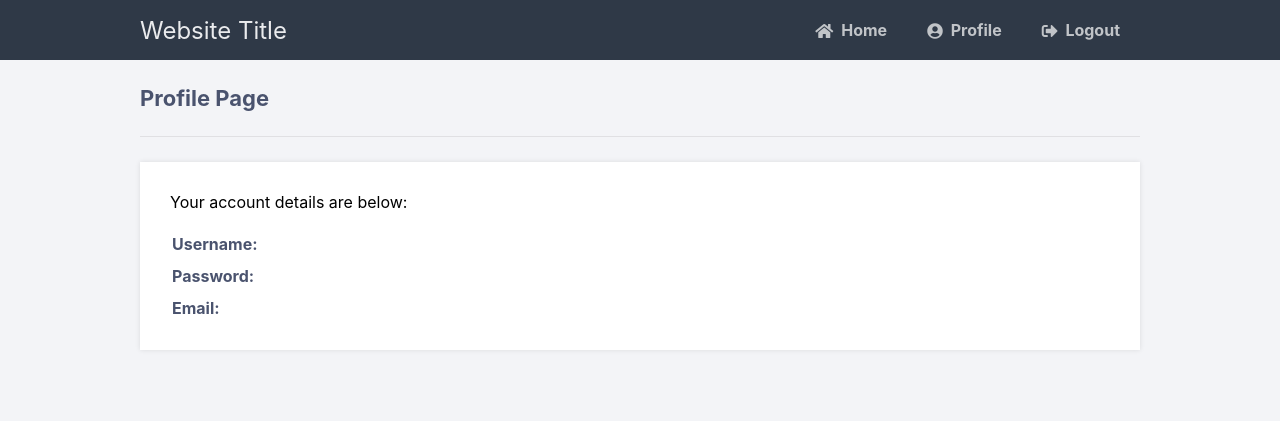
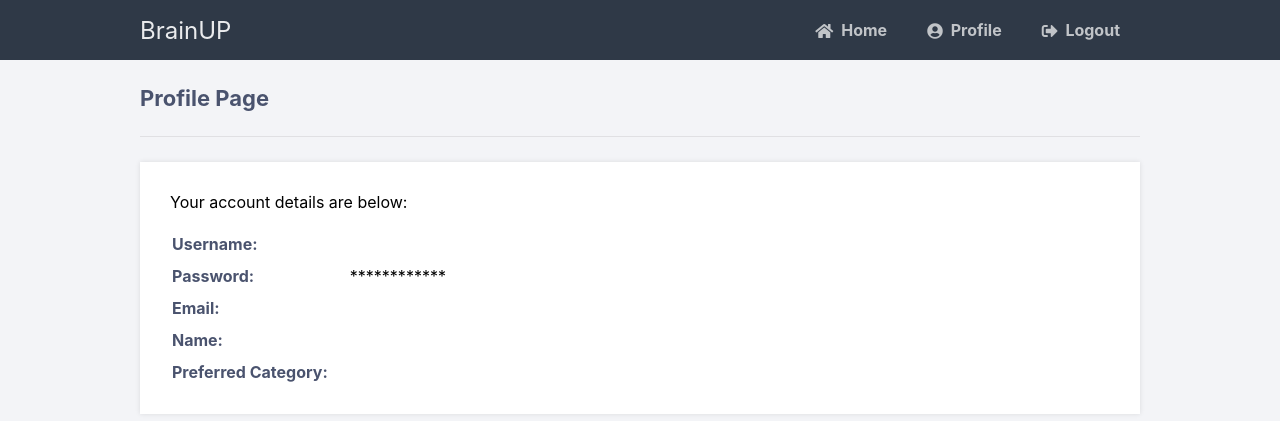
Before and after one commit to TibiDumitru/brainUP, a Flask app: page /pythonlogin/profile in a window 1280 px wide. Shown: the top 421 px of the page. Run offline with Flask 2, Linux system fonts and the light colour scheme; the visitor is signed in with stand-in values (Sample User, id 1); data that the repository does not hold is empty; some libraries are stand-ins or nearby versions.

Commit message:
Add files via upload

```diff
--- a/main.py
+++ b/main.py
@@ -64,11 +64,14 @@ def register():
     # Output message if something goes wrong...
     msg = ''
     # Check if "username", "password" and "email" POST requests exist (user submitted form)
-    if request.method == 'POST' and 'username' in request.form and 'password' in request.form and 'email' in request.form:
+    if request.method == 'POST' and 'username' in request.form and 'password' in request.form and 'email' in request.form and 'name' in request.form and 'category' in request.form:
         # Create variables for easy access
         username = request.form['username']
         password = request.form['password']
         email = request.form['email']
+        name = request.form['name']
+        category = request.form['category']
+
         # Check if account exists using MySQL
         cursor = mysql.connection.cursor(MySQLdb.cursors.DictCursor)
         cursor.execute('SELECT * FROM accounts WHERE username = %s', (username,))
@@ -80,11 +83,13 @@ def register():
             msg = 'Invalid email address!'
         elif not re.match(r'[A-Za-z0-9]+', username):
             msg = 'Username must contain only characters and numbers!'
-        elif not username or not password or not email:
+        elif not re.match(r'[A-Za-z]+', name):
+            msg = 'Name must contain only characters!'
+        elif not username or not password or not email or not name or not category:
             msg = 'Please fill out the form!'
         else:
             # Account doesnt exists and the form data is valid, now insert new account into accounts table
-            cursor.execute('INSERT INTO accounts VALUES (NULL, %s, %s, %s)', (username, password, email,))
+            cursor.execute('INSERT INTO accounts VALUES (NULL, %s, %s, %s, %s, %s)', (username, password, email, name, category,))
             mysql.connection.commit()
             msg = 'You have successfully registered!'
     elif request.method == 'POST':
--- a/templates/index.html
+++ b/templates/index.html
@@ -2,7 +2,7 @@
 <html>
 	<head>
 		<meta charset="utf-8">
-		<title>Login</title>
+		<title>BrainUP</title>
 		<link rel="stylesheet" href="{{ url_for('static', filename='style.css') }}">
 		<link rel="stylesheet" href="https://use.fontawesome.com/releases/v5.7.1/css/all.css">
 	</head>
--- a/templates/layout.html
+++ b/templates/layout.html
@@ -9,7 +9,7 @@
 	<body class="loggedin">
 		<nav class="navtop">
 			<div>
-				<h1>Website Title</h1>
+				<h1>BrainUP</h1>
                 <a href="{{ url_for('home') }}"><i class="fas fa-home"></i>Home</a>
 				<a href="{{ url_for('profile') }}"><i class="fas fa-user-circle"></i>Profile</a>
 				<a href="{{ url_for('logout') }}"><i class="fas fa-sign-out-alt"></i>Logout</a>
--- a/templates/profile.html
+++ b/templates/profile.html
@@ -13,12 +13,20 @@
         </tr>
         <tr>
             <td>Password:</td>
-            <td>{{ account['password'] }}</td>
+            <td>************</td>
         </tr>
         <tr>
             <td>Email:</td>
             <td>{{ account['email'] }}</td>
         </tr>
+        <tr>
+            <td>Name:</td>
+            <td>{{ account['name'] }}</td>
+        </tr>
+        <tr>
+            <td>Preferred Category:</td>
+            <td>{{ account['category'] }}</td>
+        </tr>
     </table>
 </div>
 {% endblock %}
```
Also changed, not shown: templates/register.html (+8 -0 lines).
